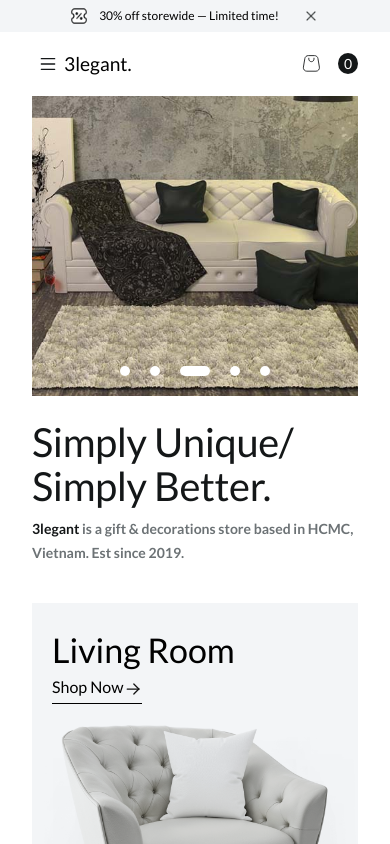
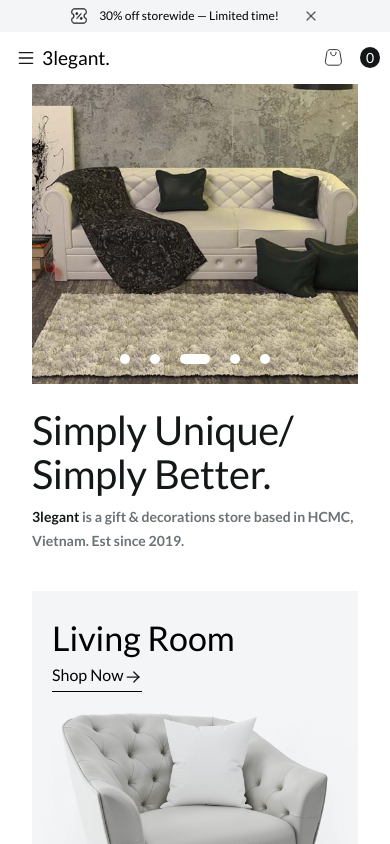
Before and after one commit to carlos-lima-dev/store-Furniture_frontend_react, a React (Vite) app in the folder frontend/: page / in a window 390 px wide. Shown: the top 844 px of the page. Built offline with nearby package versions, Linux system fonts and the light colour scheme; no server answers.

Commit message:
Update Nav.module.css

```diff
--- a/frontend/src/components/Layout/layout/Header/Navmenu/Nav.module.css
+++ b/frontend/src/components/Layout/layout/Header/Navmenu/Nav.module.css
@@ -64,7 +64,7 @@
 @media (max-width: 768px) {
   /* top head menu*/
   .top_menu {
-    padding: 16px 32px;
+    padding: 10px 10px;
   }
   .list_flex {
     display: none;
```
